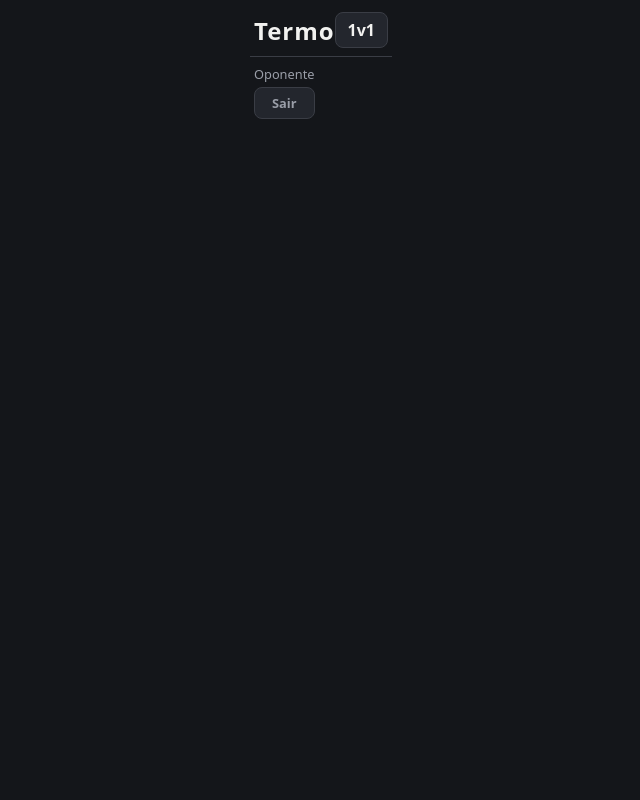
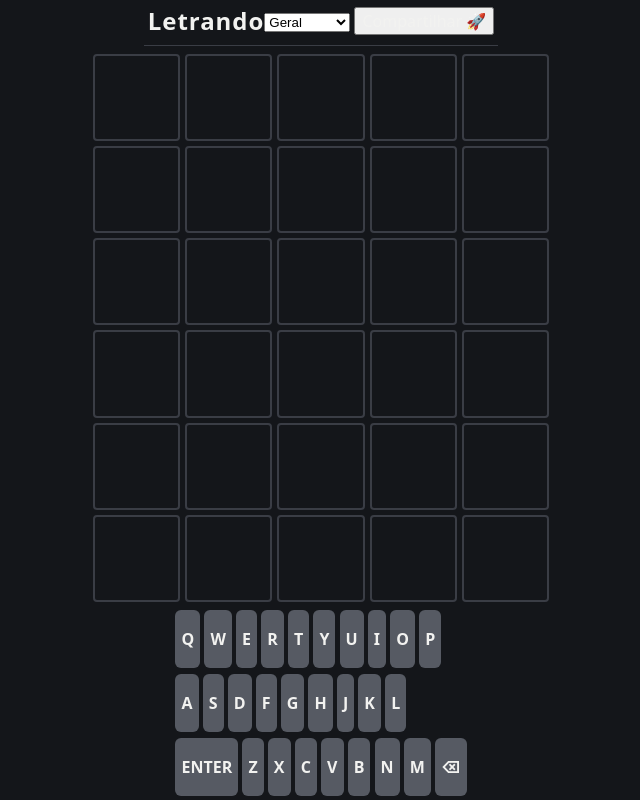
Before and after one commit to nic0lb/Letrando, a plain HTML site: page index.html in a window 1280 px wide. Shown: the whole page, without its empty margins (319-959 px from the left). Drawn offline with Linux system fonts and the light colour scheme.

Commit message:
Refactor index.html for Letrando game interface
Updated the HTML structure and elements for the game interface, including changes to the header, main game board, and keyboard layout.

```diff
--- a/index.html
+++ b/index.html
@@ -1,67 +1,161 @@
 <!DOCTYPE html>
 <html lang="pt-BR">
 <head>
-  <meta charset="utf-8">
-  <!-- viewport-fit=cover: usa a tela toda (notch do iPhone) -->
-  <meta name="viewport" content="width=device-width, initial-scale=1, viewport-fit=cover">
-  <title>Termo</title>
-  <meta name="description" content="Jogo de palavras diário, com modo 1v1.">
-
-  <!-- ===== PWA / Android ===== -->
+  <meta charset="UTF-8">
+  <meta name="viewport" content="width=device-width, initial-scale=1.0, maximum-scale=1.0, user-scalable=no">
+  <title>Letrando - Jogo de Palavras</title>
+  <link rel="stylesheet" href="styles.css">
   <link rel="manifest" href="manifest.json">
-  <meta name="theme-color" content="#14161a">
-  <meta name="mobile-web-app-capable" content="yes">
-
-  <!-- ===== PWA / iOS (Safari não lê tudo do manifest) ===== -->
-  <meta name="apple-mobile-web-app-capable" content="yes">
-  <meta name="apple-mobile-web-app-status-bar-style" content="black-translucent">
-  <meta name="apple-mobile-web-app-title" content="Termo">
-  <link rel="apple-touch-icon" href="icons/icon-192.png">
-  <link rel="icon" type="image/png" href="icons/icon-192.png">
-
-  <link rel="stylesheet" href="styles.css">
+  <meta name="theme-color" content="#121214">
 </head>
 <body>
-  <div id="app">
-    <header>
-      <h1>Termo</h1>
-      <button id="btn-versus" type="button">1v1</button>
-    </header>
 
-    <!-- Barra do oponente: só aparece no modo 1v1 -->
-    <section id="opponent" hidden>
-      <div id="opp-info"><span id="opp-label">Oponente</span>
-        <button id="btn-leave" type="button">Sair</button></div>
-      <div id="opp-grid" aria-label="Progresso do oponente"></div>
-    </section>
+  <!-- Cabeçalho Principal -->
+  <header class="header">
+    <h1>Letrando</h1>
+    <div class="header-buttons">
+      <select id="select-categoria" onchange="iniciarJogo(this.value)">
+        <option value="geral">Geral</option>
+        <option value="tecnologia">Tecnologia</option>
+        <option value="futebol">Futebol</option>
+        <option value="geografia">Geografia</option>
+      </select>
+      <button class="btn" onclick="gerarGridEmojis()">Compartilhar 🚀</button>
+    </div>
+  </header>
 
-    <main><div id="board" aria-label="Tabuleiro"></div></main>
-    <div id="message" role="status" aria-live="polite"></div>
-    <div id="keyboard" aria-label="Teclado"></div>
+  <!-- Tabuleiro do Jogo (6 linhas x 5 colunas) -->
+  <main class="board-container">
+    <div id="board" class="board">
+      <!-- Linha 0 -->
+      <div class="row">
+        <div id="cell-0-0" class="cell"></div>
+        <div id="cell-0-1" class="cell"></div>
+        <div id="cell-0-2" class="cell"></div>
+        <div id="cell-0-3" class="cell"></div>
+        <div id="cell-0-4" class="cell"></div>
+      </div>
+      <!-- Linha 1 -->
+      <div class="row">
+        <div id="cell-1-0" class="cell"></div>
+        <div id="cell-1-1" class="cell"></div>
+        <div id="cell-1-2" class="cell"></div>
+        <div id="cell-1-3" class="cell"></div>
+        <div id="cell-1-4" class="cell"></div>
+      </div>
+      <!-- Linha 2 -->
+      <div class="row">
+        <div id="cell-2-0" class="cell"></div>
+        <div id="cell-2-1" class="cell"></div>
+        <div id="cell-2-2" class="cell"></div>
+        <div id="cell-2-3" class="cell"></div>
+        <div id="cell-2-4" class="cell"></div>
+      </div>
+      <!-- Linha 3 -->
+      <div class="row">
+        <div id="cell-3-0" class="cell"></div>
+        <div id="cell-3-1" class="cell"></div>
+        <div id="cell-3-2" class="cell"></div>
+        <div id="cell-3-3" class="cell"></div>
+        <div id="cell-3-4" class="cell"></div>
+      </div>
+      <!-- Linha 4 -->
+      <div class="row">
+        <div id="cell-4-0" class="cell"></div>
+        <div id="cell-4-1" class="cell"></div>
+        <div id="cell-4-2" class="cell"></div>
+        <div id="cell-4-3" class="cell"></div>
+        <div id="cell-4-4" class="cell"></div>
+      </div>
+      <!-- Linha 5 -->
+      <div class="row">
+        <div id="cell-5-0" class="cell"></div>
+        <div id="cell-5-1" class="cell"></div>
+        <div id="cell-5-2" class="cell"></div>
+        <div id="cell-5-3" class="cell"></div>
+        <div id="cell-5-4" class="cell"></div>
+      </div>
+    </div>
+  </main>
+
+  <!-- Teclado Virtual -->
+  <div id="keyboard" class="keyboard">
+    <div class="keyboard-row">
+      <button class="key" data-key="Q" onclick="tratarTecla('Q')">Q</button>
+      <button class="key" data-key="W" onclick="tratarTecla('W')">W</button>
+      <button class="key" data-key="E" onclick="tratarTecla('E')">E</button>
+      <button class="key" data-key="R" onclick="tratarTecla('R')">R</button>
+      <button class="key" data-key="T" onclick="tratarTecla('T')">T</button>
+      <button class="key" data-key="Y" onclick="tratarTecla('Y')">Y</button>
+      <button class="key" data-key="U" onclick="tratarTecla('U')">U</button>
+      <button class="key" data-key="I" onclick="tratarTecla('I')">I</button>
+      <button class="key" data-key="O" onclick="tratarTecla('O')">O</button>
+      <button class="key" data-key="P" onclick="tratarTecla('P')">P</button>
+    </div>
+    <div class="keyboard-row">
+      <button class="key" data-key="A" onclick="tratarTecla('A')">A</button>
+      <button class="key" data-key="S" onclick="tratarTecla('S')">S</button>
+      <button class="key" data-key="D" onclick="tratarTecla('D')">D</button>
+      <button class="key" data-key="F" onclick="tratarTecla('F')">F</button>
+      <button class="key" data-key="G" onclick="tratarTecla('G')">G</button>
+      <button class="key" data-key="H" onclick="tratarTecla('H')">H</button>
+      <button class="key" data-key="J" onclick="tratarTecla('J')">J</button>
+      <button class="key" data-key="K" onclick="tratarTecla('K')">K</button>
+      <button class="key" data-key="L" onclick="tratarTecla('L')">L</button>
+    </div>
+    <div class="keyboard-row">
+      <button class="key large" onclick="submeterTentativa()">ENTER</button>
+      <button class="key" data-key="Z" onclick="tratarTecla('Z')">Z</button>
+      <button class="key" data-key="X" onclick="tratarTecla('X')">X</button>
+      <button class="key" data-key="C" onclick="tratarTecla('C')">C</button>
+      <button class="key" data-key="V" onclick="tratarTecla('V')">V</button>
+      <button class="key" data-key="B" onclick="tratarTecla('B')">B</button>
+      <button class="key" data-key="N" onclick="tratarTecla('N')">N</button>
+      <button class="key" data-key="M" onclick="tratarTecla('M')">M</button>
+      <button class="key large" onclick="deletarLetra()">⌫</button>
+    </div>
   </div>
 
-  <!-- Diálogo do modo 1v1 -->
-  <dialog id="dlg">
-    <h2>Modo 1v1</h2>
-    <button id="btn-create" type="button" class="primary">Criar sala</button>
-    <p class="sep">ou entre com um código</p>
-    <div class="row">
-      <input id="in-code" maxlength="4" placeholder="A3K9" autocapitalize="characters" autocomplete="off">
-      <button id="btn-join" type="button">Entrar</button>
-    </div>
-    <p id="dlg-msg"></p>
-    <button id="btn-share" type="button" hidden>Compartilhar link</button>
-    <button id="btn-close" type="button" class="ghost">Fechar</button>
-  </dialog>
+  <!-- Scripts -->
+  <script src="words.js"></script>
+  <script src="app.js"></script>
+  <script>
+    // Registro do Service Worker para PWA
+    if ('serviceWorker' in navigator) {
+      navigator.serviceWorker.register('./sw.js');
+    }
 
-  <!-- type="module": permite import/export entre app.js, words.js e multiplayer.js -->
-  <script type="module" src="app.js"></script>
-  <script>
-    // Registra o Service Worker (caminho relativo: funciona em usuario.github.io/repo/)
-    if ('serviceWorker' in navigator) {
-      window.addEventListener('load', () =>
-        navigator.serviceWorker.register('sw.js').catch(e => console.warn('SW falhou:', e)));
+    // Suporte a cliques no teclado e digitação no teclado físico
+    function tratarTecla(letra) {
+      if (colunaAtual < 5 && !jogoFinalizado) {
+        tentativas[linhaAtual][colunaAtual] = letra;
+        const cell = document.getElementById(`cell-${linhaAtual}-${colunaAtual}`);
+        if (cell) cell.textContent = letra;
+        colunaAtual++;
+      }
     }
+
+    function deletarLetra() {
+      if (colunaAtual > 0 && !jogoFinalizado) {
+        colunaAtual--;
+        tentativas[linhaAtual][colunaAtual] = '';
+        const cell = document.getElementById(`cell-${linhaAtual}-${colunaAtual}`);
+        if (cell) cell.textContent = '';
+      }
+    }
+
+    // Captura de digitação do teclado físico
+    document.addEventListener('keydown', (e) => {
+      if (jogoFinalizado) return;
+      const key = e.key.toUpperCase();
+      if (key === 'ENTER') {
+        submeterTentativa();
+      } else if (key === 'BACKSPACE') {
+        deletarLetra();
+      } else if (/^[A-Z]$/.test(key)) {
+        tratarTecla(key);
+      }
+    });
   </script>
 </body>
 </html>
```
